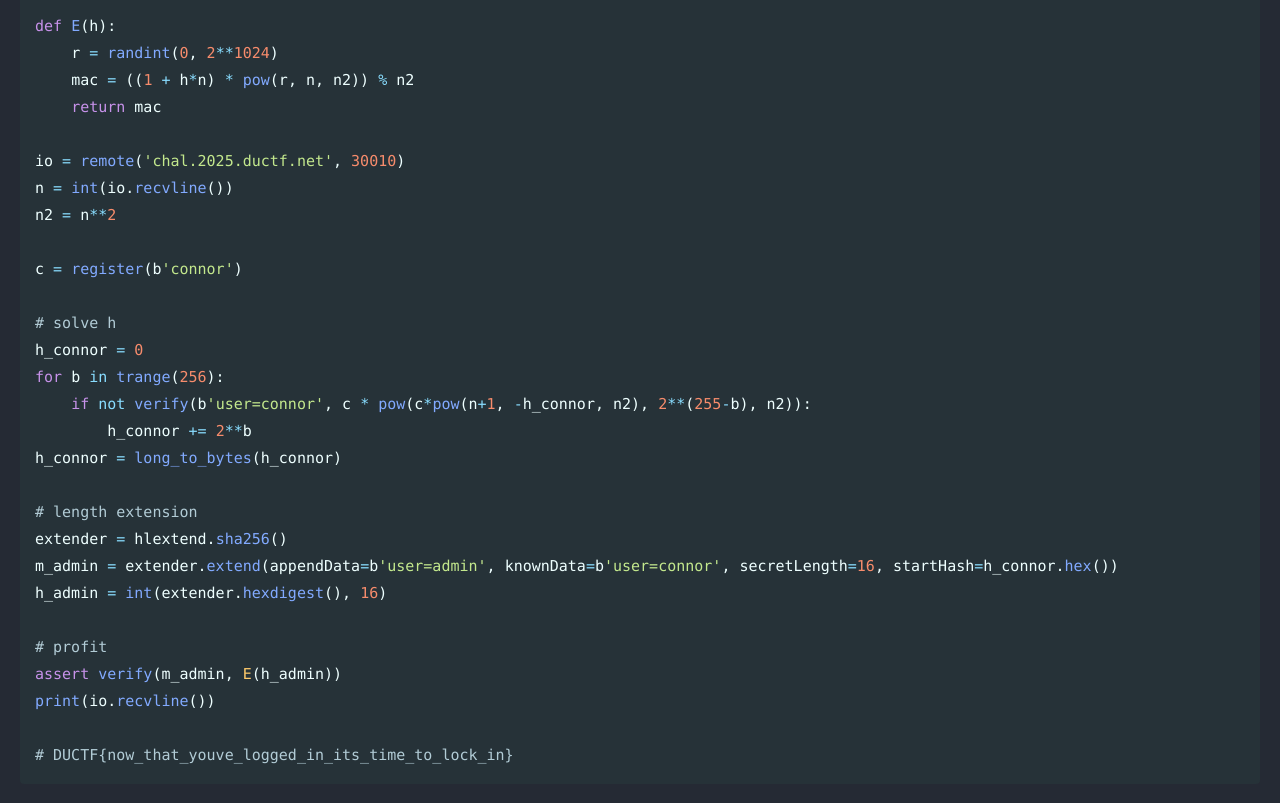
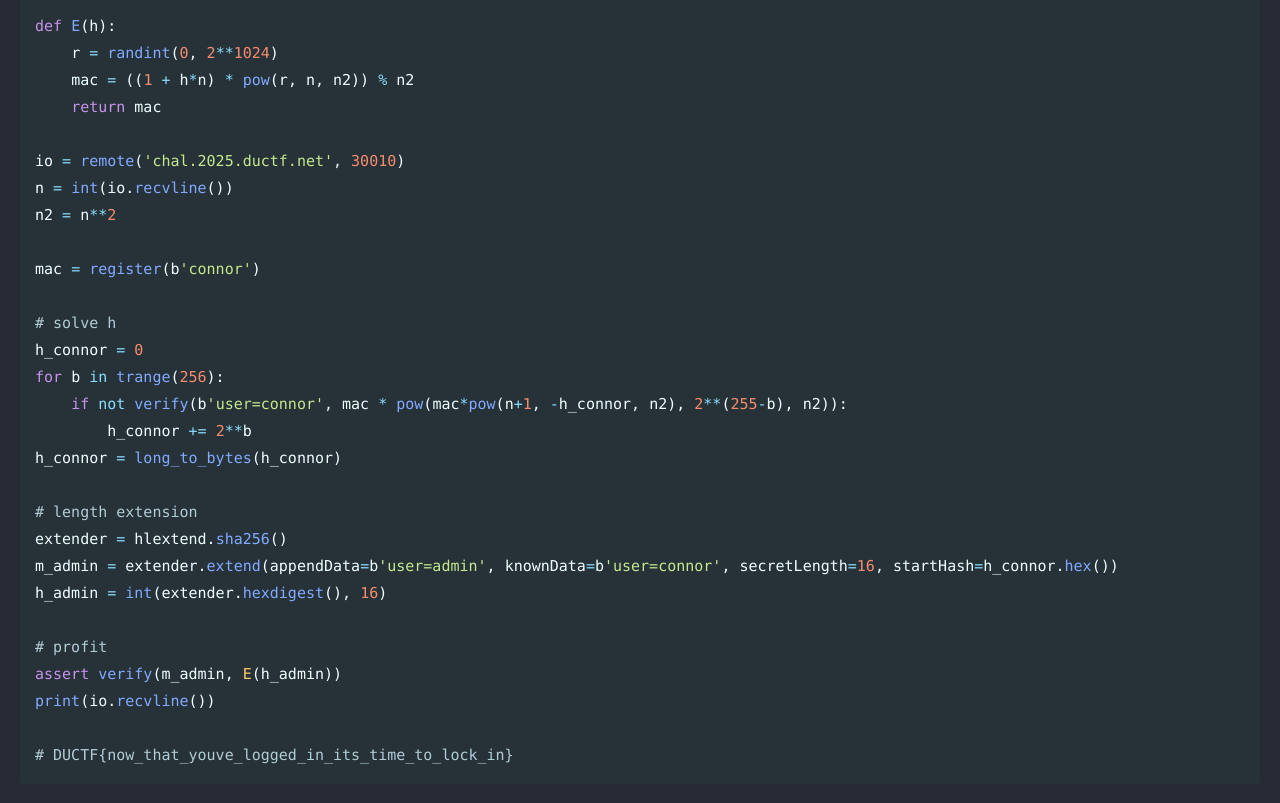
Before and after one commit to Connor-McCartney/Connor-McCartney.github.io, a Jekyll site: the page built from _pages/cryptography/other/DUCTF-2025.md, in a window 1280 px wide and 900 px high, scrolled down 6227 px. Shown: the top 803 px of the window. Built offline with Jekyll 4.4.1, drawn with Linux system fonts in a browser that asks for light colours; cached includes are drawn as plain includes.

Commit message:
Update DUCTF-2025.md

```diff
--- a/_pages/cryptography/other/DUCTF-2025.md
+++ b/_pages/cryptography/other/DUCTF-2025.md
@@ -243,12 +243,12 @@ io = remote('chal.2025.ductf.net', 30010)
 n = int(io.recvline())
 n2 = n**2
 
-c = register(b'connor')
+mac = register(b'connor')
 
 # solve h
 h_connor = 0
 for b in trange(256):
-    if not verify(b'user=connor', c * pow(c*pow(n+1, -h_connor, n2), 2**(255-b), n2)):
+    if not verify(b'user=connor', mac * pow(mac*pow(n+1, -h_connor, n2), 2**(255-b), n2)):
         h_connor += 2**b
 h_connor = long_to_bytes(h_connor)
 
```
